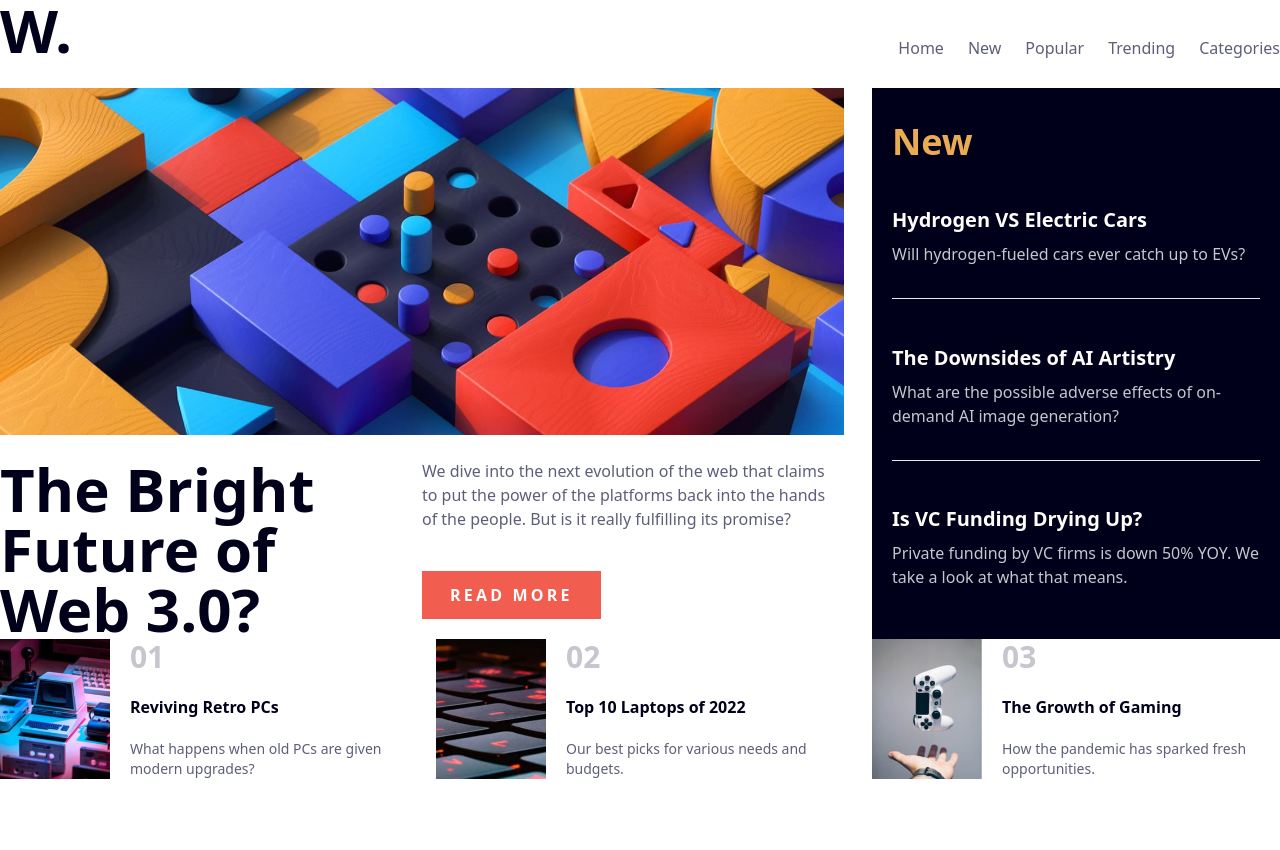
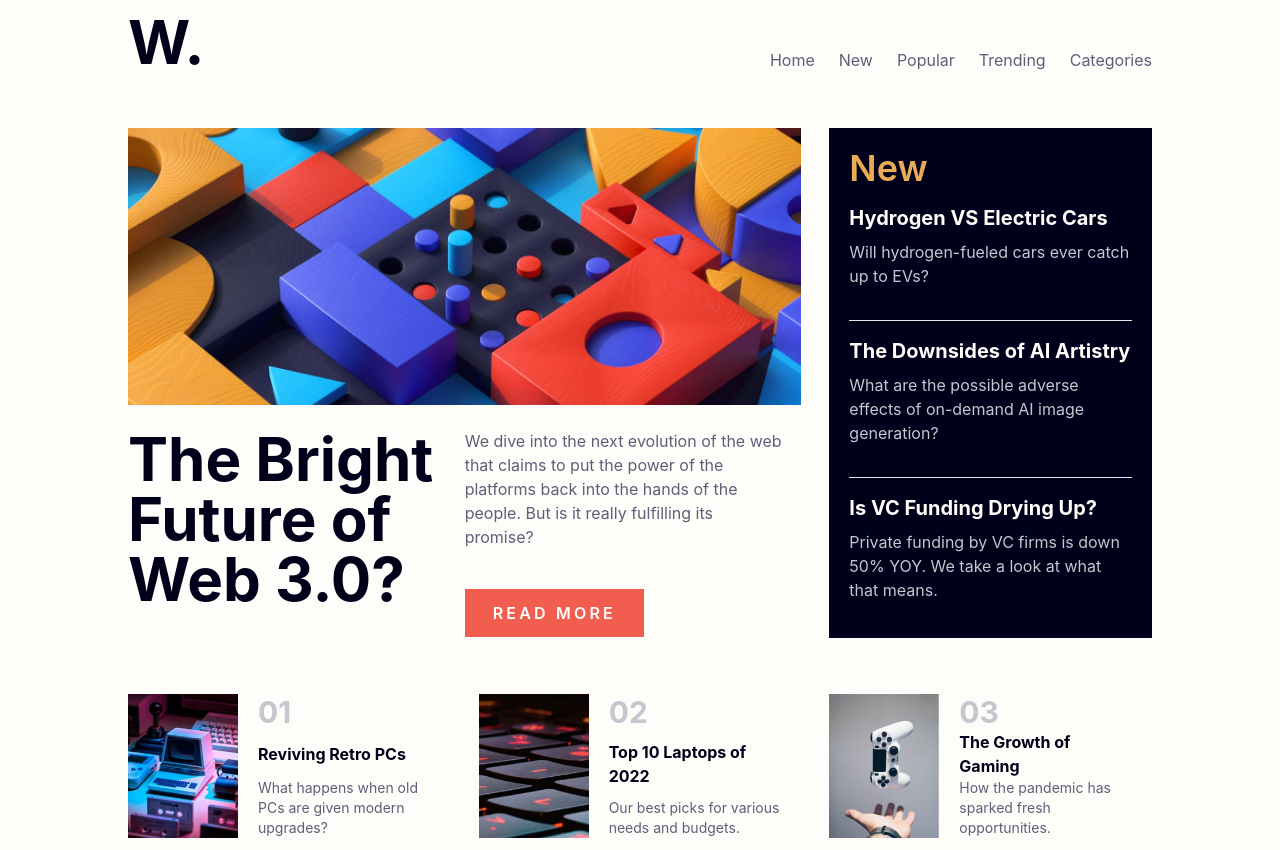
Before and after one commit to Puchinn/News-homepage, a React (Vite) app: page / in a window 1280 px wide. Before the commit the page ends 800 px from the top, so only its background shows below. Built offline with nearby package versions, Linux system fonts and the light colour scheme.

Commit message:
update styles of layout

```diff
--- a/src/App.jsx
+++ b/src/App.jsx
@@ -5,14 +5,16 @@ import Interesting from './components/Interesting'
 
 function App() {
 	return (
-		<div className='App max-w-7xl mx-auto space-y-7'>
+		<div className='App bg-Off_white py-3'>
+			<div className='max-w-5xl mx-auto space-y-10 font-inter'>
 				<Nav />
-			<div className='grid grid-cols-12 gap-x-7'>
+				<div className='grid grid-cols-12 gap-x-7 py-4'>
 					<div className='col-span-8'>
 						<MainContent />
 					</div>
 					<div className='col-span-4'>
 						<NewsContent />
+					</div>
 				</div>
 				<Interesting />
 			</div>
```
Lines whose indentation alone changed are shown as unchanged.
